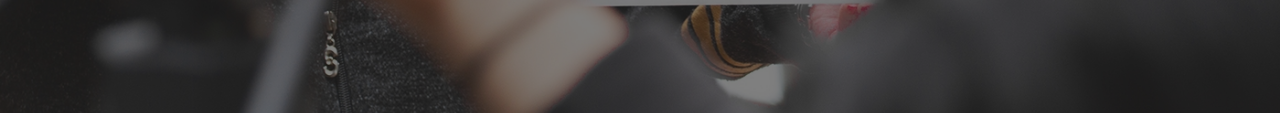
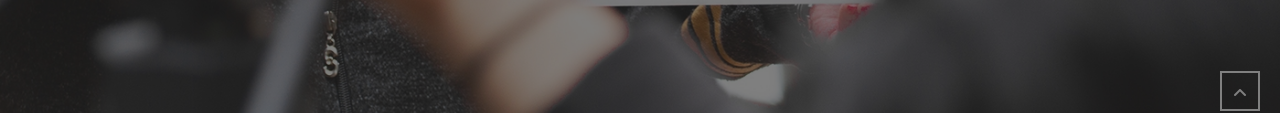
Before and after one commit to JordanRomagnoli/proj-html-vuejs, a Vue app: page / in a window 1280 px wide. Shown: the part 669-800 px from the top of the page. Built offline with nearby package versions, Linux system fonts and the light colour scheme.

Commit message:
- ADD componente del bottone che riporta all'inizio della pagina in HomePage

```diff
--- a/src/components/BtnGoUp.vue
+++ b/src/components/BtnGoUp.vue
@@ -2,15 +2,19 @@
 export default {
     data() {
         return {
+
         }
+    },
+    props:{
+        Anchor: String,
     }
 }
 </script>
 
 <template>
     <div class="go-up">
-        <a class="go-up-btn border border-dark" href="#top">
-            <i class="fa-solid fa-angle-up" style="color: #000000;"></i>
+        <a class="go-up-btn" :href="Anchor">
+            <i class="fa-solid fa-angle-up"></i>
         </a>
     </div>
 </template>
@@ -30,6 +34,8 @@ export default {
         height: 40px;
         text-align: center;
         line-height: 40px;
+        border: 2px solid gray;
+        color: gray;
     }
 }
 </style>
--- a/src/components/JumbotronCarusell.vue
+++ b/src/components/JumbotronCarusell.vue
@@ -44,7 +44,7 @@
     </script>
 
 <template>
-    <div class="jumbotron" :class="{
+    <div class="jumbotron" id="top" :class="{
         'active-1': counterJumbotron == 0,
         'active-2': counterJumbotron == 1,
     }">
--- a/src/pages/HomePage.vue
+++ b/src/pages/HomePage.vue
@@ -8,6 +8,7 @@
     import Quotes from '../components/Quotes.vue';
     import CardCarousell from '../components/CardCarousell.vue';
     import IconCarousell from '../components/IconCarousell.vue';
+    import BtnGoUp from '../components/BtnGoUp.vue';
 
     export default {
         data() {
@@ -80,6 +81,7 @@
             Quotes,
             CardCarousell,
             IconCarousell,
+            BtnGoUp,
         },
         methods: {
 
@@ -88,6 +90,8 @@
     </script>
 
 <template>
+    <BtnGoUp
+    :Anchor="'#top'"/>
     <JumbotronCarusell/>
     <section class="our-work">
         <div class="container text-center">
@@ -360,9 +364,8 @@
 
    .form-section{
     .container{
-        padding: 60px 0;
+        padding: 80px 0;
         .row{
-            min-height: 300px;
 
             h6,h2{
                 text-transform: uppercase;
```
